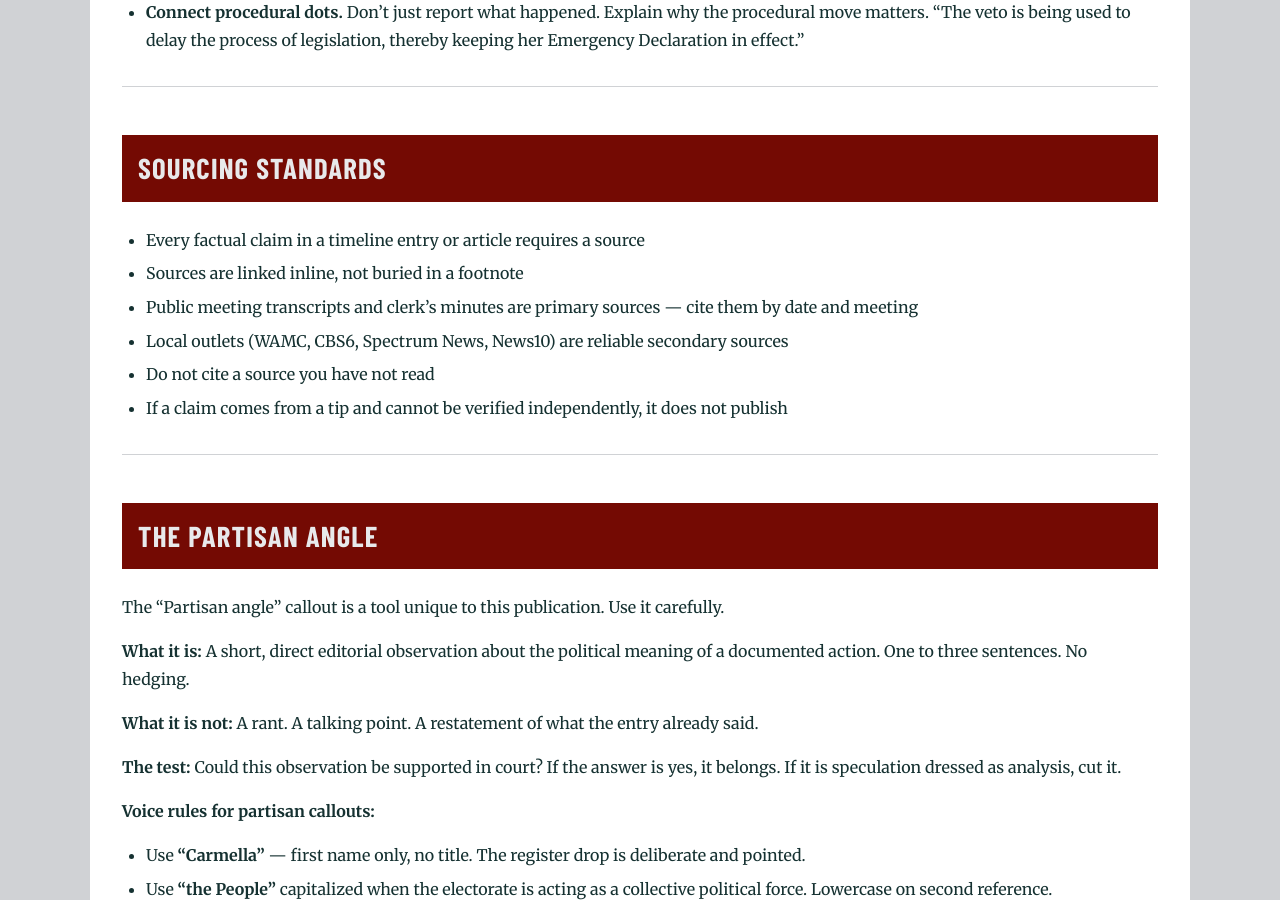
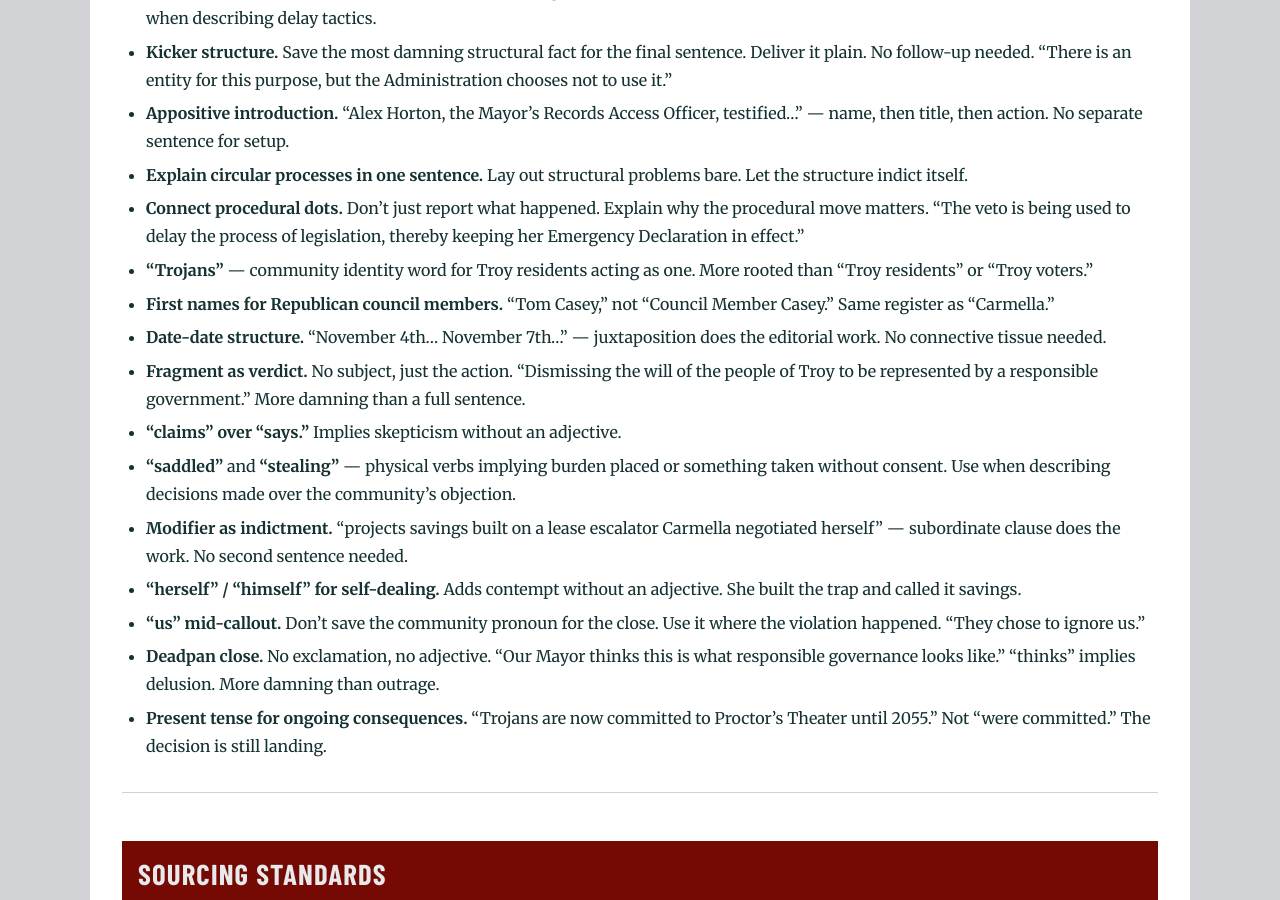
Before and after one commit to MdevitSEC/the-mantello-record, a Jekyll site: the page built from VOICE_GUIDE.md, in a window 1280 px wide and 900 px high, scrolled down 3877 px. Built offline with Jekyll 4.4.1, drawn with Linux system fonts in a browser that asks for light colours; some web fonts are replaced; our own code applies the rules of GitHub Pages for plain Markdown files; some of the changed text lies outside the part shown.

Commit message:
Add City Hall Move voice patterns — date-date structure, deadpan close, stealing/saddled verbs

```diff
--- a/VOICE_GUIDE.md
+++ b/VOICE_GUIDE.md
@@ -69,6 +69,11 @@ This publication has a voice. Use it.
 - "No ordinance change had been passed; no public input was sought; Carmella just did."
 - "Musicians called Albany and people followed."
 - "She said it existed in guidelines. Troy Businesses called it a new restriction."
+- "November 4th, Trojans voted out every Republican on the City Council. November 7th, Tom Casey called it nothing more than a national wave."
+- "A lease Carmella negotiated."
+- "The Administration projects savings built on a lease escalator Carmella negotiated herself."
+- "They chose to ignore us and vote on a draft contract, stealing that decision from the newly elected council."
+- "Our Mayor thinks this is what responsible governance looks like."
 
 ### Not this...
 - "In a shocking display of incompetence, the mayor once again failed Troy residents." (tell us what happened, not how to feel about it)
@@ -99,6 +104,17 @@ This publication has a voice. Use it.
 - **Appositive introduction.** "Alex Horton, the Mayor's Records Access Officer, testified..." — name, then title, then action. No separate sentence for setup.
 - **Explain circular processes in one sentence.** Lay out structural problems bare. Let the structure indict itself.
 - **Connect procedural dots.** Don't just report what happened. Explain why the procedural move matters. "The veto is being used to delay the process of legislation, thereby keeping her Emergency Declaration in effect."
+- **"Trojans"** — community identity word for Troy residents acting as one. More rooted than "Troy residents" or "Troy voters."
+- **First names for Republican council members.** "Tom Casey," not "Council Member Casey." Same register as "Carmella."
+- **Date-date structure.** "November 4th... November 7th..." — juxtaposition does the editorial work. No connective tissue needed.
+- **Fragment as verdict.** No subject, just the action. "Dismissing the will of the people of Troy to be represented by a responsible government." More damning than a full sentence.
+- **"claims" over "says."** Implies skepticism without an adjective.
+- **"saddled"** and **"stealing"** — physical verbs implying burden placed or something taken without consent. Use when describing decisions made over the community's objection.
+- **Modifier as indictment.** "projects savings built on a lease escalator Carmella negotiated herself" — subordinate clause does the work. No second sentence needed.
+- **"herself" / "himself" for self-dealing.** Adds contempt without an adjective. She built the trap and called it savings.
+- **"us" mid-callout.** Don't save the community pronoun for the close. Use it where the violation happened. "They chose to ignore us."
+- **Deadpan close.** No exclamation, no adjective. "Our Mayor thinks this is what responsible governance looks like." "thinks" implies delusion. More damning than outrage.
+- **Present tense for ongoing consequences.** "Trojans are now committed to Proctor's Theater until 2055." Not "were committed." The decision is still landing.
 
 ---
 
@@ -137,6 +153,8 @@ The "Partisan angle" callout is a tool unique to this publication. Use it carefu
 Good: "Carmella campaigned on people over politics. And the People dismantled her council majority over being silenced on tenants' rights. The people have spoken, and the fully Democratic City Council delivered. She heard them and denied them anyway. She knows the number of renters in Troy, and we defied her partisanship."
 
 Good: "The vote happened when it did for a reason. The Administration wanted the city hall move locked in before January 2026."
+
+Good: "Trojans are now committed to Proctor's Theater until 2055. Why did an outgoing council vote on the decision? They were voted out; they chose to ignore us and vote on a draft contract, stealing that decision from the newly elected council. Our Mayor thinks this is what responsible governance looks like."
 
 Good: "In the summer of 2024, Carmella chose to change enforcement for downtown businesses. She imposed a 9 PM cutoff on outdoor music. The damage has been significant, loss of Block Parties and events that brought people out of all ages. She said it existed in guidelines. Troy Businesses called it a new restriction. Musicians called Albany and people followed."
 
```
